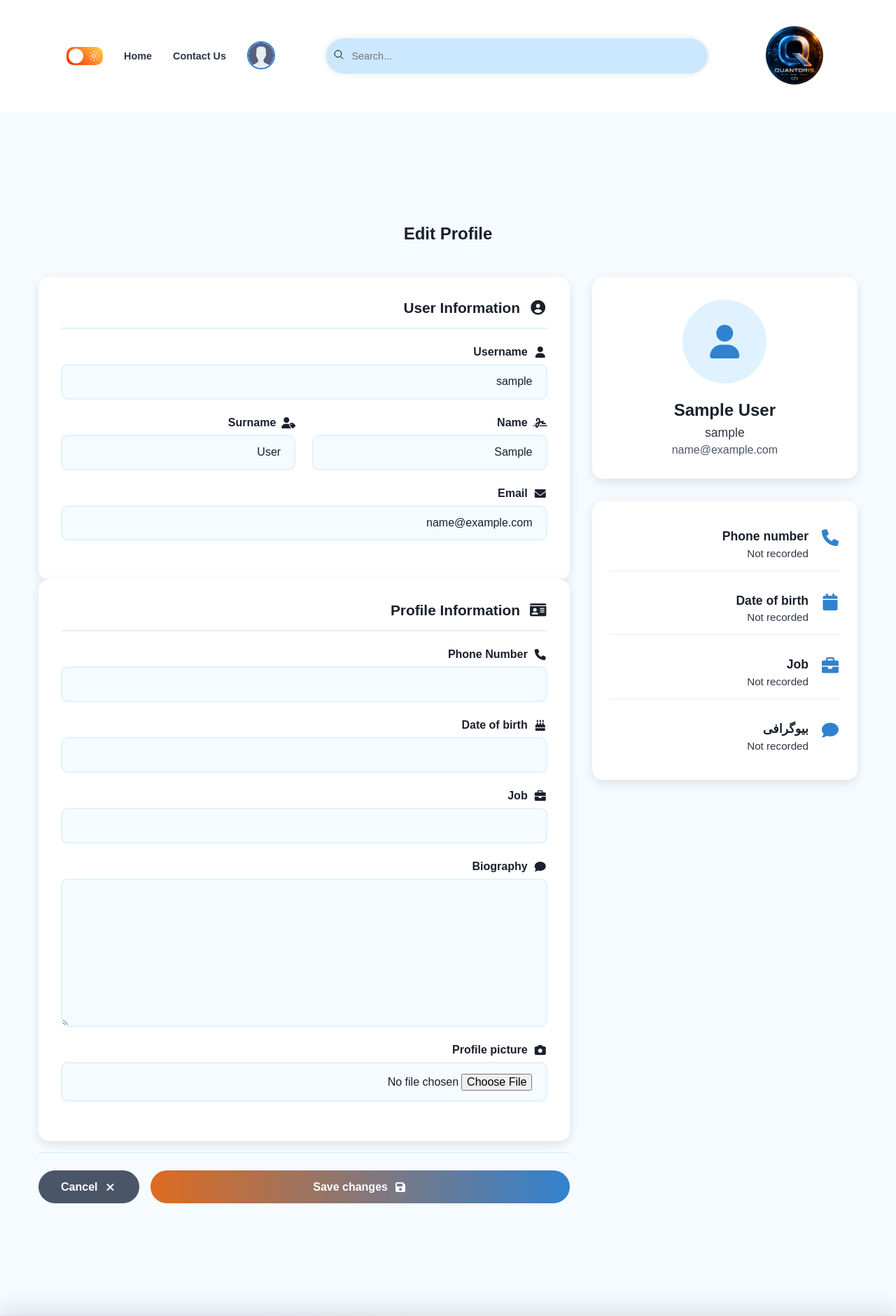
After one commit to QUANTORIS01/blogsphere, a Django app: page /accounts/dashboard/edit/ in a window 1280 px wide. The commit adds this page. Shown: the top 1880 px of the page at 70% size. Run offline with Django 5.2, Linux system fonts and the light colour scheme; the visitor is signed in with stand-in values (Sample User, id 1); some libraries are stand-ins or nearby versions; some web fonts are replaced.

Commit message:
feat: implement user profile editing

```diff
--- a/config/accounts/forms.py
+++ b/config/accounts/forms.py
@@ -73,3 +73,35 @@ class ContactForm(forms.Form):
                 return phone
         else:
             raise forms.ValidationError('The phone number must not be empty.')
+
+
+class UserEditForm(forms.ModelForm):
+    class Meta:
+        model = User
+        fields = ['username', 'first_name', 'last_name', 'email', 'bio', 'date_of_birth', 'job', 'phone', 'avatar']
+
+    def clean_username(self):
+        username = self.cleaned_data['username']
+        if User.objects.exclude(id=self.instance.id).filter(username=username).exists():
+            raise forms.ValidationError('The username is already taken.')
+        return username
+
+    def clean_email(self):
+        email = self.cleaned_data['email']
+        if email:
+            if User.objects.exclude(id=self.instance.id).filter(email=email).exists():
+                raise forms.ValidationError('The email is a duplicate.')
+            return email
+
+    def clean_phone(self):
+        phone = self.cleaned_data['phone']
+        if phone:
+            if not phone.isnumeric():
+                raise forms.ValidationError('The phone number must be a number.')
+            if len(phone) != 11:
+                raise forms.ValidationError('The phone number must be 11 digits long.')
+            if not phone.startswith('09'):
+                raise forms.ValidationError('The phone number must start with 09.')
+            if User.objects.exclude(id=self.instance.id).filter(phone=phone).exists():
+                raise forms.ValidationError('The phone number is a duplicate.')
+            return phone
--- /dev/null
+++ b/config/accounts/static/css/registration/edit_account.css
@@ -0,0 +1,404 @@
+.edit-account {
+    background-color: var(--bg2);
+    padding: var(--padding-y) 0;
+    direction: rtl;
+    min-height: 100vh;
+}
+
+.edit-account .container {
+    max-width: 1200px;
+    margin: 0 auto;
+    padding: 0 15px;
+}
+
+.edit-account .section_title {
+    text-align: center;
+    color: var(--fg);
+    margin-bottom: 3rem;
+    font-size: var(--fs-2);
+    font-weight: 600;
+}
+
+.edit_account_wrapper {
+    display: grid;
+    grid-template-columns: 1fr 2fr;
+    gap: 2rem;
+    align-items: start;
+}
+
+.user-info-section {
+    display: flex;
+    flex-direction: column;
+    gap: 2rem;
+}
+
+.profile_card {
+    background: var(--bg);
+    padding: 2rem;
+    border-radius: 15px;
+    box-shadow: 0 5px 15px rgba(0, 0, 0, 0.1);
+    display: flex;
+    flex-direction: column;
+    align-items: center;
+    gap: 1.5rem;
+    transition: all 0.3s ease;
+}
+
+.profile_card:hover {
+    transform: translateY(-5px);
+    box-shadow: 0 8px 25px rgba(0, 0, 0, 0.15);
+}
+
+.profile_card.hover_effect {
+    transform: translateY(-5px);
+    box-shadow: 0 8px 25px rgba(0, 0, 0, 0.15);
+}
+
+.avatar_container {
+    display: flex;
+    flex-direction: column;
+    align-items: center;
+    gap: 1rem;
+}
+
+.avatar_img {
+    width: 120px;
+    height: 120px;
+    border-radius: 50%;
+    border: 4px solid var(--act);
+    object-fit: cover;
+    transition: all 0.3s ease;
+}
+
+.avatar_img:hover {
+    transform: scale(1.05);
+    border-color: var(--ac);
+}
+
+.avatar_placeholder {
+    width: 120px;
+    height: 120px;
+    border-radius: 50%;
+    background: var(--act);
+    display: flex;
+    justify-content: center;
+    align-items: center;
+    font-size: 3rem;
+    color: var(--ac);
+    transition: all 0.3s ease;
+}
+
+.avatar_placeholder:hover {
+    transform: scale(1.05);
+    background: var(--act2);
+}
+
+.user_details {
+    text-align: center;
+}
+
+.user_details h3 {
+    color: var(--fg);
+    font-size: 1.5rem;
+    margin-bottom: 0.5rem;
+}
+
+.user_details .username {
+    color: var(--fg2);
+    font-size: 1.1rem;
+    margin-bottom: 0.3rem;
+}
+
+.user_details .email {
+    color: var(--fg3);
+    font-size: 1rem;
+}
+
+.account_summary {
+    background: var(--bg);
+    padding: 1.5rem;
+    border-radius: 15px;
+    box-shadow: 0 5px 15px rgba(0, 0, 0, 0.1);
+    display: flex;
+    flex-direction: column;
+    gap: 1rem;
+}
+
+.summary_item {
+    display: flex;
+    align-items: flex-start;
+    gap: 1rem;
+    padding: 1rem 0;
+    border-bottom: 1px solid var(--act);
+}
+
+.summary_item:last-child {
+    border-bottom: none;
+}
+
+.summary_item i {
+    font-size: 1.5rem;
+    color: var(--ac);
+    min-width: 30px;
+}
+
+.summary_item h4 {
+    color: var(--fg);
+    margin-bottom: 0.3rem;
+    font-size: 1.1rem;
+}
+
+.summary_item p {
+    color: var(--fg2);
+    font-size: 0.95rem;
+}
+
+.summary_item .bio {
+    white-space: pre-wrap;
+}
+
+.form-section {
+    display: flex;
+    flex-direction: column;
+    gap: 1.5rem;
+}
+
+.form_card {
+    background: var(--bg);
+    padding: 2rem;
+    border-radius: 15px;
+    box-shadow: 0 5px 15px rgba(0, 0, 0, 0.1);
+    transition: all 0.3s ease;
+}
+
+.form_card:hover {
+    transform: translateY(-3px);
+    box-shadow: 0 8px 25px rgba(0, 0, 0, 0.15);
+}
+
+.form_card.hover_effect {
+    transform: translateY(-3px);
+    box-shadow: 0 8px 25px rgba(0, 0, 0, 0.15);
+}
+
+.card_title {
+    color: var(--fg);
+    font-size: 1.3rem;
+    font-weight: 600;
+    margin-bottom: 1.5rem;
+    display: flex;
+    align-items: center;
+    gap: 0.8rem;
+    padding-bottom: 1rem;
+    border-bottom: 2px solid var(--act);
+}
+
+.form_row {
+    display: flex;
+    flex-wrap: wrap;
+    gap: 1.5rem;
+    margin-bottom: 1.5rem;
+}
+
+.form_group {
+    flex: 1;
+    min-width: 250px;
+    display: flex;
+    flex-direction: column;
+    gap: 0.5rem;
+}
+
+.form_group.full_width {
+    flex: 1 100%;
+}
+
+.form_group label {
+    color: var(--fg);
+    font-weight: 600;
+    display: flex;
+    align-items: center;
+    gap: 0.5rem;
+}
+
+.form_group input,
+.form_group select,
+.form_group textarea {
+    padding: 0.9rem 1.2rem;
+    border: 2px solid var(--act);
+    border-radius: 10px;
+    background: var(--bg2);
+    color: var(--fg);
+    font-family: 'Iranian Sans', sans-serif;
+    font-size: 1rem;
+    transition: all 0.3s ease;
+}
+
+.form_group input:focus,
+.form_group select:focus,
+.form_group textarea:focus {
+    outline: none;
+    border-color: var(--ac);
+    box-shadow: 0 0 0 3px rgba(49, 130, 206, 0.2);
+    background: var(--bg);
+}
+
+.form_group textarea {
+    min-height: 120px;
+    resize: vertical;
+}
+
+.form_actions {
+    display: flex;
+    gap: 1rem;
+    margin-top: 1rem;
+    padding-top: 1.5rem;
+    border-top: 2px solid var(--act);
+}
+
+.btn {
+    padding: 0.9rem 2rem;
+    border-radius: 30px;
+    font-weight: bold;
+    cursor: pointer;
+    display: flex;
+    align-items: center;
+    justify-content: center;
+    gap: 0.5rem;
+    transition: all 0.3s ease;
+    border: none;
+    font-size: 1rem;
+    text-decoration: none;
+}
+
+.btn_save {
+    background: linear-gradient(to left, var(--ac), var(--ac2));
+    color: white;
+    flex: 1;
+}
+
+.btn_save:hover {
+    transform: translateY(-3px);
+    box-shadow: 0 5px 15px rgba(0, 0, 0, 0.2);
+}
+
+.btn_cancel {
+    background: var(--fg3);
+    color: var(--bg);
+}
+
+.btn_cancel:hover {
+    background: var(--fg2);
+    transform: translateY(-3px);
+    box-shadow: 0 5px 15px rgba(0, 0, 0, 0.2);
+}
+
+.error {
+    color: #e53e3e;
+    font-size: var(--fs-4);
+    margin-top: 5px;
+    display: block;
+    background: rgba(229, 62, 62, 0.1);
+    padding: 0.5rem;
+    border-radius: 5px;
+    border-left: 3px solid #e53e3e;
+}
+
+.error_box {
+    background: var(--bg);
+    padding: 1.5rem;
+    border-radius: 15px;
+    box-shadow: 0 5px 15px rgba(0, 0, 0, 0.1);
+    margin-top: 1.5rem;
+    display: flex;
+    flex-direction: column;
+    gap: 0.8rem;
+}
+
+.error_item {
+    color: #e53e3e;
+    display: flex;
+    align-items: center;
+    gap: 0.8rem;
+    padding: 0.8rem;
+    background: rgba(229, 62, 62, 0.1);
+    border-radius: 8px;
+    border-right: 3px solid #e53e3e;
+}
+
+@media (max-width: 992px) {
+    .edit_account_wrapper {
+        grid-template-columns: 1fr;
+    }
+
+    .form_row {
+        flex-direction: column;
+        gap: 1.5rem;
+    }
+
+    .form_group {
+        min-width: 100%;
+    }
+
+    .form_actions {
+        flex-direction: column;
+    }
+
+    .profile_card {
+        padding: 1.5rem;
+    }
+
+    .avatar_img, .avatar_placeholder {
+        width: 100px;
+        height: 100px;
+    }
+}
+
+@media (max-width: 576px) {
+    .edit-account .section_title {
+        font-size: var(--fs-3);
+    }
+
+    .form_card, .profile_card, .account_summary {
+        padding: 1.5rem;
+    }
+
+    .card_title {
+        font-size: 1.1rem;
+    }
+
+    .user_details h3 {
+        font-size: 1.3rem;
+    }
+
+    .btn {
+        padding: 0.8rem 1.5rem;
+    }
+}
+
+.ui-datepicker {
+    background: var(--bg);
+    border: 1px solid var(--act);
+    border-radius: 10px;
+    box-shadow: 0 5px 15px rgba(0, 0, 0, 0.2);
+    color: var(--fg);
+}
+
+.ui-datepicker-header {
+    background: var(--act);
+    color: var(--fg);
+    border-radius: 10px 10px 0 0;
+}
+
+.ui-datepicker-calendar th {
+    color: var(--ac);
+}
+
+.ui-datepicker-calendar td a {
+    color: var(--fg);
+}
+
+.ui-datepicker-calendar td a:hover {
+    background: var(--act);
+    color: var(--fg);
+    border-radius: 50%;
+}
--- a/config/accounts/templates/dashboard/admin_dashboard.html
+++ b/config/accounts/templates/dashboard/admin_dashboard.html
@@ -20,7 +20,7 @@
                             <span><i class="fas fa-user"></i>
                                 Welcome, {{ user.get_full_name|default:user.username }}
                             </span>
-                                <a href="#" class="btn-edit-account">
+                                <a href="{% url 'accounts:edit_account' %}" class="btn-edit-account">
                                     <i class="fas fa-cog"></i>Edit Profile
                                 </a>
                                 <a href="{% url 'accounts:logout' %}" class="btn-logout">
@@ -52,7 +52,7 @@
                             <a href="{% url 'blog:create_post' %}" class="btn-primary">
                                 <i class="fas fa-plus"></i>Create a new post
                             </a>
-                            <a href="#" class="btn-secondary">
+                            <a href="{% url 'accounts:edit_account' %}" class="btn-secondary">
                                 <i class="fas fa-user-edit"></i>Edit Profile
                             </a>
                             <a href="{% url 'accounts:password_change' %}" class="btn-warning">
--- a/config/accounts/templates/dashboard/user_dashboard.html
+++ b/config/accounts/templates/dashboard/user_dashboard.html
@@ -118,7 +118,7 @@
                                         <p><strong>Role:</strong> <span>{{ user.get_role_display }}</span></p>
                                     </div>
                                 </div>
-                                <a href="#" class="btn-edit-profile">
+                                <a href="{% url 'accounts:edit_account' %}" class="btn-edit-profile">
                                     <i class="fas fa-edit"></i>Edit Profile
                                 </a>
 
--- /dev/null
+++ b/config/accounts/templates/registration/edit_account.html
@@ -0,0 +1,282 @@
+{% extends "parent/base.html" %}
+{% load static %}
+{% block head %}
+    <link rel="stylesheet" href="{% static 'css/registration/edit_account.css' %}">
+    <link rel="stylesheet" href="https://cdn.jsdelivr.net/npm/persian-datepicker@1.2.0/dist/css/persian-datepicker.min.css">
+    <link rel="stylesheet" href="https://cdnjs.cloudflare.com/ajax/libs/font-awesome/6.0.0/css/all.min.css">
+{% endblock %}
+{% block title %}Edit Profile{% endblock %}
+{% block content %}
+<main class="main">
+    <div class="hero">
+        <section class="edit-account" id="edit-account">
+            <div class="container">
+                <h2 class="section_title">Edit Profile</h2>
+                <div class="edit_account_wrapper">
+                    <div class="user-info-section">
+                        <div class="profile_card">
+                            <div class="avatar_container">
+                                {% if user.avatar %}
+                                    <img src="{{ user.avatar.url }}" alt="Avatar" class="avatar_img">
+                                {% else %}
+                                    <div class="avatar_placeholder">
+                                        <i class="fas fa-user"></i>
+                                    </div>
+                                {% endif %}
+                            </div>
+                            <div class="user_details">
+                                <h3>{{ user.get_full_name|default:user.username }}</h3>
+                                <p class="username">{{ user.username }}</p>
+                                <p class="email">{{ user.email|default:"Unregistered email" }}</p>
+                            </div>
+                        </div>
+
+                        <div class="account_summary">
+                            <div class="summary_item">
+                                <i class="fas fa-phone"></i>
+                                <div>
+                                    <h4>Phone number</h4>
+                                    <p>{{ user.phone|default:"Not recorded" }}</p>
+                                </div>
+                            </div>
+
+                            <div class="summary_item">
+                                <i class="fas fa-calendar"></i>
+                                <div>
+                                    <h4>Date of birth</h4>
+                                    <p>{{ user.date_of_birth|default:"Not recorded" }}</p>
+                                </div>
+                            </div>
+
+                            <div class="summary_item">
+                                <i class="fas fa-briefcase"></i>
+                                <div>
+                                    <h4>Job</h4>
+                                    <p>{{ user.job|default:"Not recorded" }}</p>
+                                </div>
+                            </div>
+
+                            <div class="summary_item">
+                                <i class="fas fa-comment"></i>
+                                <div>
+                                    <h4>بیوگرافی</h4>
+                                    <p class="bio">{{ user.bio|default:"Not recorded" }}</p>
+                                </div>
+                            </div>
+                        </div>
+                    </div>
+
+                    <div class="form-section">
+                        <form method="POST" enctype="multipart/form-data" class="edit_form">
+                            {% csrf_token %}
+
+                            <div class="form_card">
+                                <h3 class="card_title">
+                                    <i class="fas fa-user-circle"></i>
+                                    User Information
+                                </h3>
+
+                                <div class="form_row">
+                                    <div class="form_group">
+                                        <label for="{{ user_form.username.id_for_label }}">
+                                            <i class="fas fa-user"></i>
+                                            Username
+                                        </label>
+                                        {{ user_form.username }}
+                                        {% if user_form.username.errors %}
+                                            <div class="error">{{ user_form.username.errors }}</div>
+                                        {% endif %}
+                                    </div>
+                                </div>
+
+                                <div class="form_row">
+                                    <div class="form_group">
+                                        <label for="{{ user_form.first_name.id_for_label }}">
+                                            <i class="fas fa-signature"></i>
+                                            Name
+                                        </label>
+                                        {{ user_form.first_name }}
+                                        {% if user_form.first_name.errors %}
+                                            <div class="error">{{ user_form.first_name.errors }}</div>
+                                        {% endif %}
+                                    </div>
+
+                                    <div class="form_group">
+                                        <label for="{{ user_form.last_name.id_for_label }}">
+                                            <i class="fas fa-user-tag"></i>
+                                            Surname
+                                        </label>
+                                        {{ user_form.last_name }}
+                                        {% if user_form.last_name.errors %}
+                                            <div class="error">{{ user_form.last_name.errors }}</div>
+                                        {% endif %}
+                                    </div>
+                                </div>
+
+                                <div class="form_row">
+                                    <div class="form_group">
+                                        <label for="{{ user_form.email.id_for_label }}">
+                                            <i class="fas fa-envelope"></i>
+                                            Email
+                                        </label>
+                                        {{ user_form.email }}
+                                        {% if user_form.email.errors %}
+                                            <div class="error">{{ user_form.email.errors }}</div>
+                                        {% endif %}
+                                    </div>
+                                </div>
+                            </div>
+
+                            <div class="form_card">
+                                <h3 class="card_title">
+                                    <i class="fas fa-id-card"></i>
+                                    Profile Information
+                                </h3>
+
+                                <div class="form_row">
+                                    <div class="form_group">
+                                        <label for="{{ user_form.phone.id_for_label }}">
+                                            <i class="fas fa-phone"></i>
+                                            Phone Number
+                                        </label>
+                                        {{ user_form.phone }}
+                                        {% if user_form.phone.errors %}
+                                            <div class="error">{{ user_form.phone.errors }}</div>
+                                        {% endif %}
+                                    </div>
+                                </div>
+
+                                <div class="form_row">
+                                    <div class="form_group">
+                                        <label for="{{ user_form.date_of_birth.id_for_label }}">
+                                            <i class="fas fa-birthday-cake"></i>
+                                            Date of birth
+                                        </label>
+                                        {{ user_form.date_of_birth }}
+                                        {% if user_form.date_of_birth.errors %}
+                                            <div class="error">{{ user_form.date_of_birth.errors }}</div>
+                                        {% endif %}
+                                    </div>
+                                </div>
+
+                                <div class="form_row">
+                                    <div class="form_group">
+                                        <label for="{{ user_form.job.id_for_label }}">
+                                            <i class="fas fa-briefcase"></i>
+                                            Job
+                                        </label>
+                                        {{ user_form.job }}
+                                        {% if user_form.job.errors %}
+                                            <div class="error">{{ user_form.job.errors }}</div>
+                                        {% endif %}
+                                    </div>
+                                </div>
+
+                                <div class="form_row">
+                                    <div class="form_group full_width">
+                                        <label for="{{ user_form.bio.id_for_label }}">
+                                            <i class="fas fa-comment"></i>
+                                            Biography
+                                        </label>
+                                        {{ user_form.bio }}
+                                        {% if user_form.bio.errors %}
+                                            <div class="error">{{ user_form.bio.errors }}</div>
+                                        {% endif %}
+                                    </div>
+                                </div>
+
+                                <div class="form_row">
+                                    <div class="form_group full_width">
+                                        <label for="{{ user_form.avatar.id_for_label }}">
+                                            <i class="fas fa-camera"></i>
+                                            Profile picture
+                                        </label>
+                                        {{ user_form.avatar }}
+                                        {% if user_form.avatar.errors %}
+                                            <div class="error">{{ user_form.avatar.errors }}</div>
+                                        {% endif %}
+                                    </div>
+                                </div>
+                            </div>
+
+                            <div class="form_actions">
+                                <button class="btn btn_save" type="submit">
+                                    <i class="fas fa-save"></i>
+                                    Save changes
+                                </button>
+                                <a href="{% url 'accounts:dashboard' %}" class="btn btn_cancel">
+                                    <i class="fas fa-times"></i>
+                                    Cancel
+                                </a>
+                            </div>
+                        </form>
+
+                        {% if user_form.errors %}
+                            <div class="error_box">
+                                {% for field in user_form %}
+                                    {% if field.errors %}
+                                        {% for error in field.errors %}
+                                            <div class="error_item">
+                                                <i class="fas fa-exclamation-circle"></i>
+                                                {{ field.label }}: {{ error }}
+                                            </div>
+                                        {% endfor %}
+                                    {% endif %}
+                                {% endfor %}
+                            </div>
+                        {% endif %}
+                    </div>
+                </div>
+            </div>
+        </section>
+    </div>
+</main>
+
+<script src="https://cdn.jsdelivr.net/npm/jquery@3.6.0/dist/jquery.min.js"></script>
+<script src="https://cdn.jsdelivr.net/npm/persian-datepicker@1.2.0/dist/js/persian-datepicker.min.js"></script>
+<script>
+document.addEventListener('DOMContentLoaded', function() {
+    const dateInput = document.querySelector('#id_date_of_birth');
+    if (dateInput) {
+        $(dateInput).persianDatepicker({
+            format: 'YYYY/MM/DD',
+            autoClose: true,
+            position: 'auto',
+            isRTL: true,
+            calendar: {
+                persian: {
+                    enabled: true,
+                    locale: 'fa'
+                }
+            },
+            navigator: {
+                enabled: true,
+                scroll: {
+                    enabled: true
+                }
+            },
+            toolbox: {
+                enabled: true,
+                todayBtn: true,
+                calendarSwitch: {
+                    enabled: true,
+                    fa: ['gregorian', 'jalaali'],
+                    en: ['gregorian', 'jalaali']
+                }
+            }
+        });
+    }
+
+    const cards = document.querySelectorAll('.form_card, .profile_card');
+    cards.forEach(card => {
+        card.addEventListener('mouseenter', () => {
+            card.classList.add('hover_effect');
+        });
+
+        card.addEventListener('mouseleave', () => {
+            card.classList.remove('hover_effect');
+        });
+    });
+});
+</script>
+{% endblock %}
--- a/config/accounts/urls.py
+++ b/config/accounts/urls.py
@@ -19,5 +19,6 @@ urlpatterns = [
     path('password-reset/complete/', auth_views.PasswordResetCompleteView.as_view(), name='password_reset_complete'),
     path('dashboard/', views.dashboard, name='dashboard'),
     path('contact/', views.contact, name='contact'),
+    path('dashboard/edit/', views.edit_account, name='edit_account'),
 
 ]
--- a/config/accounts/views.py
+++ b/config/accounts/views.py
@@ -112,3 +112,18 @@ def contact(request):
                 'phone': getattr(request.user, 'phone', '')
             }
     return render(request, 'forms/contact.html', {'form': form})
+
+
+@login_required
+def edit_account(request):
+    if request.method == 'POST':
+        user_form = UserEditForm(instance=request.user, data=request.POST, files=request.FILES)
+        if user_form.is_valid():
+            user_form.save()
+            return redirect('accounts:dashboard')
+    else:
+        user_form = UserEditForm(instance=request.user)
+    context = {
+        'user_form': user_form,
+    }
+    return render(request, 'registration/edit_account.html', context)
```
